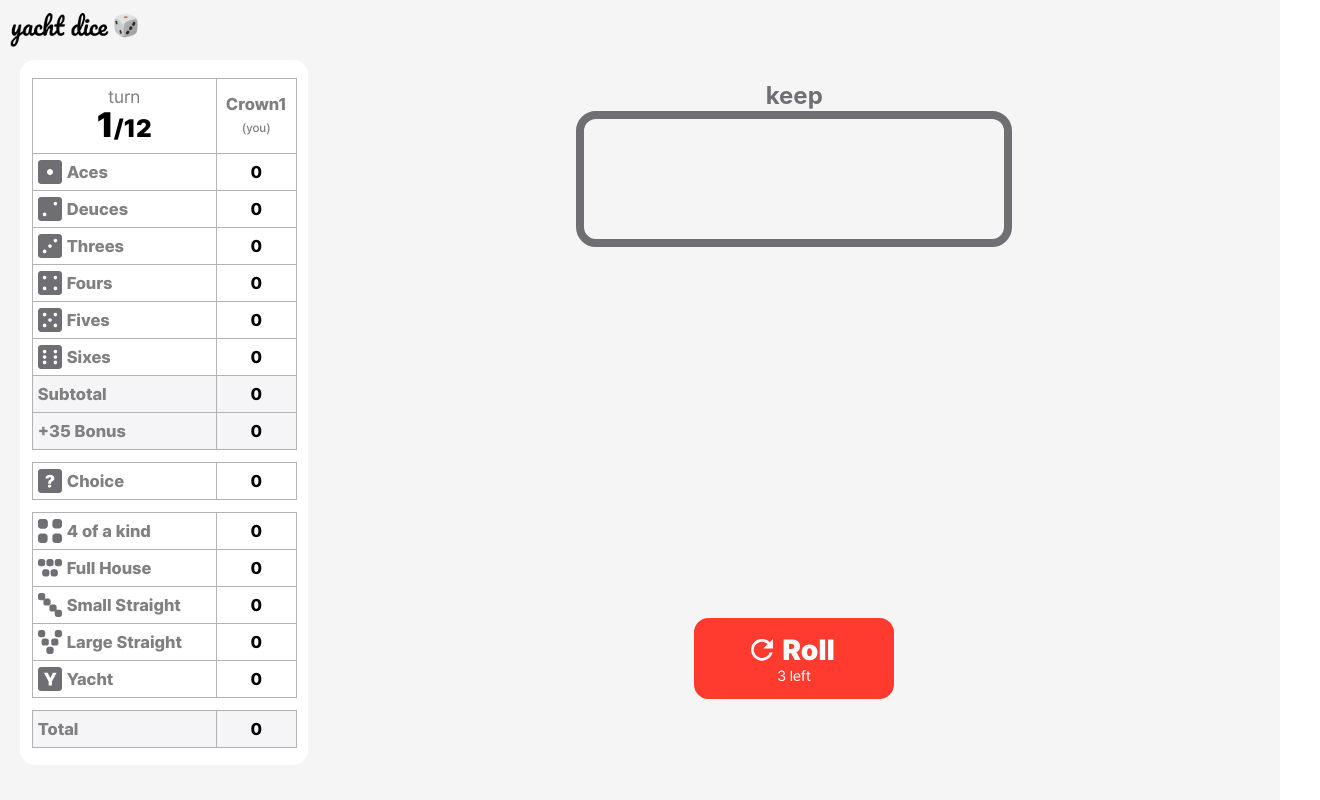
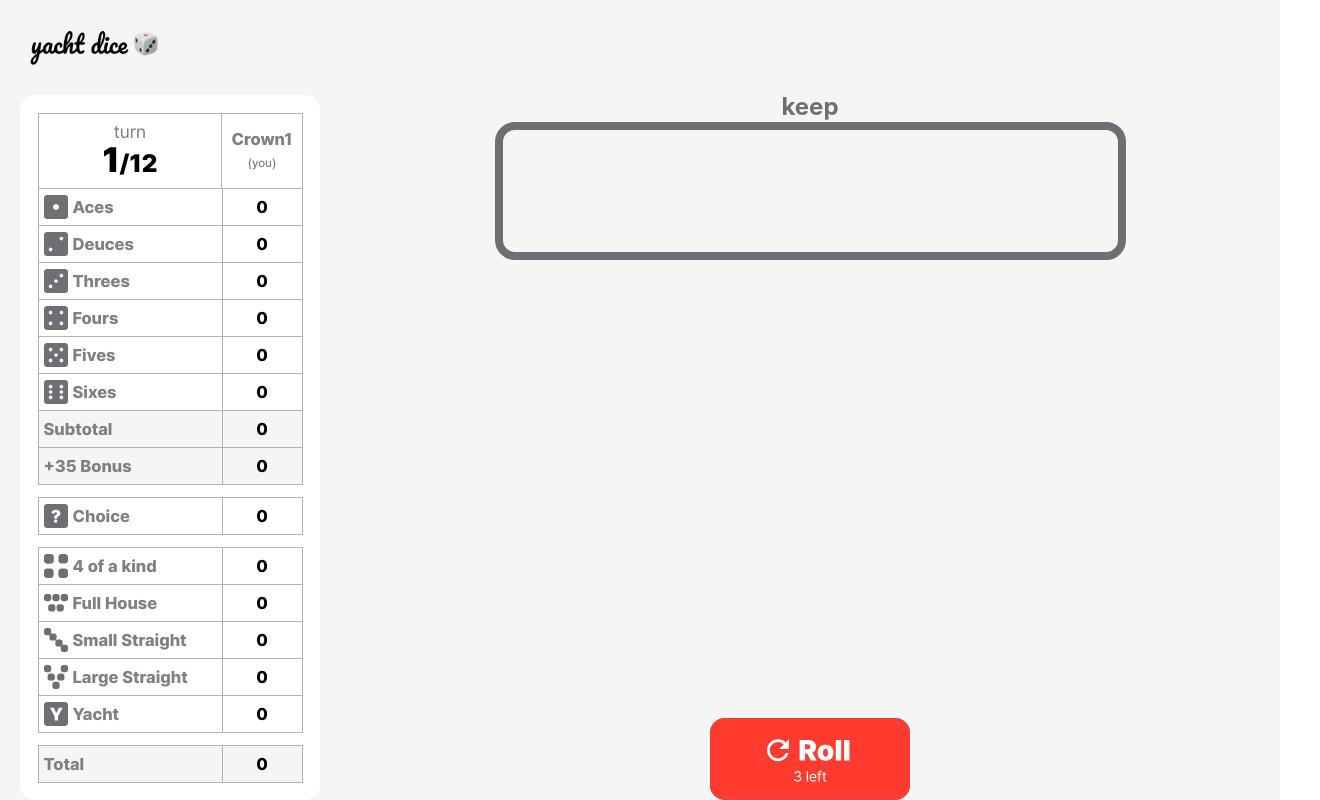
Before and after one commit to MiRoro2/yacht-dice-mentoring, a React (Vite) app: page / in a window 1280 px wide. Shown: the whole page, 1320 px wide, since content can reach past the window. Built offline with nearby package versions, Linux system fonts and the light colour scheme.

Commit message:
Showing Dice Img

```diff
--- a/src/App.tsx
+++ b/src/App.tsx
@@ -15,35 +15,33 @@ const GlobalStyle = createGlobalStyle`
   }
 `;
 
-const WholeWapper = styled.div`
+const Wrapper = styled.div`
   width: 100vw;
   height: 100vh;
   display: flex;
   flex-direction: column;
 `;
 
-const Wapper = styled.div`
+const GameSpace = styled.div`
   display: flex;
   flex-direction: row;
-  align-items: center;
+  height: 100%;
+  width: 100%;
+  align-items: flex-start;
+  justify-content: space-between;
 `;
 
-const DiceCover = styled.div`
-  height: 705px;
-  width: 100%;
-
-  display: flex;
-  justify-content: center;
-  align-items: center;
+const TableWrapper = styled.div`
+  width: 320px;
+  margin-right: 20px;
 `;
 
-const DiceBox = styled.div`
-  width: 600px;
+const DiceWrapper = styled.div`
+  width: calc(100% - 340px);
   height: 705px;
-
   display: flex;
   flex-direction: column;
-  justify-content: center;
+  justify-content: space-between;
   align-items: center;
 `;
 
@@ -53,19 +51,19 @@ function App() {
       <DiceProvider>
         <Message />
         <GlobalStyle />
-        <WholeWapper>
+        <Wrapper>
           <Logo />
-          <Wapper>
-            <Table />
-            <DiceCover>
-              <DiceBox>
-                <Keep />
-                <Result />
-                <Roll />
-              </DiceBox>
-            </DiceCover>
-          </Wapper>
-        </WholeWapper>
+          <GameSpace>
+            <TableWrapper>
+              <Table />
+            </TableWrapper>
+            <DiceWrapper>
+              <Keep />
+              <Result />
+              <Roll />
+            </DiceWrapper>
+          </GameSpace>
+        </Wrapper>
       </DiceProvider>
     </TableProvider>
   );
--- a/src/components/Keep.tsx
+++ b/src/components/Keep.tsx
@@ -1,21 +1,43 @@
 import styled from "styled-components";
 
-import { useDice } from "../DiceContext.tsx";
+import { diceActType, diceValueType, useDice } from "../DiceContext.tsx";
+import { diceImgMap, diceState, getDiceImg, ListOfDiceImg } from "./Result.tsx";
 
 const Keep = () => {
-  const { keepValue } = useDice();
+  const { fiveDice, setFiveDice, keepValue, setKeepValue, count } = useDice();
+
+  const inactivation = (id: number) => {
+    fiveDice[id - 1].diceAct = diceActType.active;
+    setFiveDice([...fiveDice]);
+    setKeepValue([...keepValue, fiveDice[id - 1].diceValue]);
+  };
+
+  const diceAppearing = (dice: diceState) => {
+    if (dice.diceAct === diceActType.inactive && count != 1)
+      return (
+        <li key={dice.id} onClick={() => inactivation(dice.id)}>
+          <img src={getDiceImg(dice.diceValue)} />
+        </li>
+      );
+    else return null;
+  };
 
   return (
     <KeepBox>
       <KeepMessage>keep</KeepMessage>
-      <KeepBorder>{keepValue}</KeepBorder>
+      <KeepBorder>
+        <ListOfDiceImg>
+          {fiveDice.map((dice) => (
+            <div key={dice.id}>{diceAppearing(dice)}</div>
+          ))}
+        </ListOfDiceImg>
+      </KeepBorder>
     </KeepBox>
   );
 };
 
 const KeepBox = styled.div`
   width: 100%;
-  height: 30%;
   display: flex;
   flex-direction: column;
   justify-content: center;
@@ -24,18 +46,22 @@ const KeepBox = styled.div`
 
 const KeepMessage = styled.h2`
   color: #6e6e73;
+  margin: 0;
   margin-bottom: 3px;
 `;
 
 const KeepBorder = styled.div`
-  width: 70%;
-  height: 120px;
+  width: 615px;
+  height: 122px;
   border-radius: 20px;
   border: 8px solid #6e6e73;
   display: flex;
   flex-direction: row;
   justify-content: center;
   align-items: center;
+  & > ul > div > li > img {
+    width: 100px;
+  }
 `;
 
 export default Keep;
--- a/src/components/Logo.tsx
+++ b/src/components/Logo.tsx
@@ -4,8 +4,8 @@ import LogoImg from "../../public/img/yacht dice 🎲.png";
 
 const LogoBlock = styled.div`
   width: 100vw;
-  height: 60px;
-
+  height: 80px;
+  padding: 20px;
   display: flex;
   align-items: center;
 `;
--- a/src/components/Result.tsx
+++ b/src/components/Result.tsx
@@ -1,17 +1,36 @@
 import styled from "styled-components";
 
+import dice1Img from "../../public/img/Dice1.svg";
+import dice2Img from "../../public/img/Dice2.svg";
+import dice3Img from "../../public/img/Dice3.svg";
+import dice4Img from "../../public/img/Dice4.svg";
+import dice5Img from "../../public/img/Dice5.svg";
+import dice6Img from "../../public/img/Dice6.svg";
 import { diceActType, diceValueType, useDice } from "../DiceContext.tsx";
 
-type diceState = {
+export interface diceState {
   id: number;
   diceValue: diceValueType;
   diceAct: diceActType;
+}
+
+export const diceImgMap = {
+  [diceValueType.one]: dice1Img,
+  [diceValueType.two]: dice2Img,
+  [diceValueType.three]: dice3Img,
+  [diceValueType.four]: dice4Img,
+  [diceValueType.five]: dice5Img,
+  [diceValueType.six]: dice6Img,
+};
+
+export const getDiceImg = (value: diceValueType) => {
+  return diceImgMap[value] || "";
 };
 
 const Result = () => {
   const { fiveDice, setFiveDice, keepValue, setKeepValue, count } = useDice();
 
-  const changeActive = (id: number) => {
+  const activation = (id: number) => {
     fiveDice[id - 1].diceAct = diceActType.inactive;
     setFiveDice([...fiveDice]);
     setKeepValue([...keepValue, fiveDice[id - 1].diceValue]);
@@ -20,8 +39,8 @@ const Result = () => {
   const diceAppearing = (dice: diceState) => {
     if (dice.diceAct === diceActType.active && count != 1)
       return (
-        <li key={dice.id} onClick={() => changeActive(dice.id)}>
-          Value: {dice.diceValue}, Status: {dice.diceAct}
+        <li key={dice.id} onClick={() => activation(dice.id)}>
+          <img src={getDiceImg(dice.diceValue)} />
         </li>
       );
     else return null;
@@ -29,21 +48,38 @@ const Result = () => {
 
   return (
     <ResultBox>
-      <ul>
+      <ListOfDiceImg>
         {fiveDice.map((dice) => (
           <div key={dice.id}>{diceAppearing(dice)}</div>
         ))}
-      </ul>
+      </ListOfDiceImg>
     </ResultBox>
   );
 };
 
 const ResultBox = styled.div`
-  height: 430px;
+  width: 100%;
   display: flex;
   flex-direction: row;
   justify-content: center;
   align-items: center;
 `;
 
+export const ListOfDiceImg = styled.ul`
+  width: 100%;
+  list-style: none;
+  display: flex;
+  flex-direction: row;
+  align-items: center;
+  justify-content: center;
+  padding: 0;
+  margin: 0;
+  & > div {
+    margin-right: 10px;
+    &:last-child {
+      margin-right: 0;
+    }
+  }
+`;
+
 export default Result;
--- a/src/components/Roll.tsx
+++ b/src/components/Roll.tsx
@@ -49,8 +49,8 @@ const Roll = () => {
 };
 
 const RollBox = styled.div`
-  width: 400px;
-  height: 140px;
+  width: 200px;
+  height: 82px;
   display: flex;
   flex-direction: row;
   justify-content: center;
@@ -62,10 +62,10 @@ const LollButton = styled.img`
 `;
 
 const RollButton = styled.div`
-  width: 100px;
-  height: 40px;
+  width: 200px;
+  height: 82px;
   margin-top: 0;
-  border-radius: 20px;
+  border-radius: 15px;
   background-color: #6e6e73;
   display: flex;
   flex-direction: column;
--- a/src/components/tables/Table.tsx
+++ b/src/components/tables/Table.tsx
@@ -6,7 +6,7 @@ import styled, { css } from "styled-components";
 import TableBox from "./TableBox";
 
 const Background = styled.div`
-  width: 380px;
+  width: 300px;
   height: 705px;
 
   background: white;
```
Also changed, not shown: 1 other file (tests, documents, lock files or other folders).
